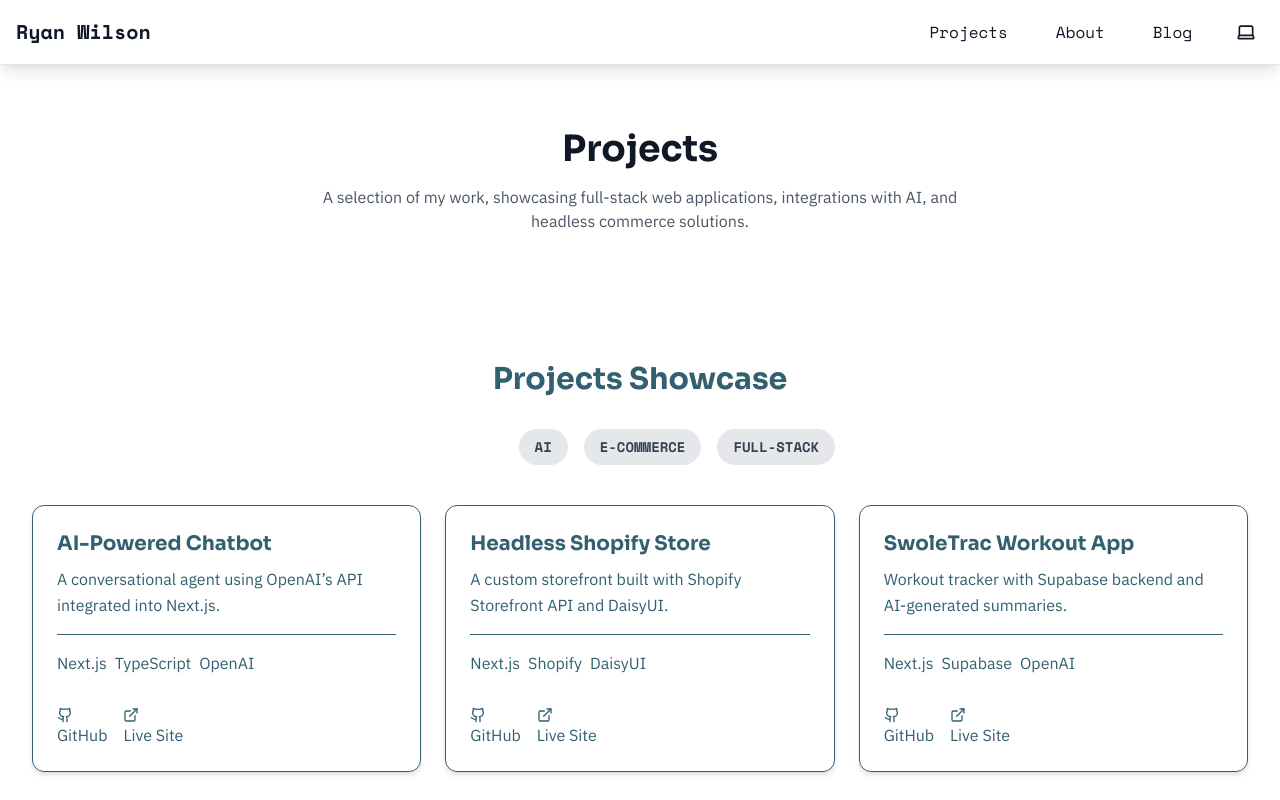
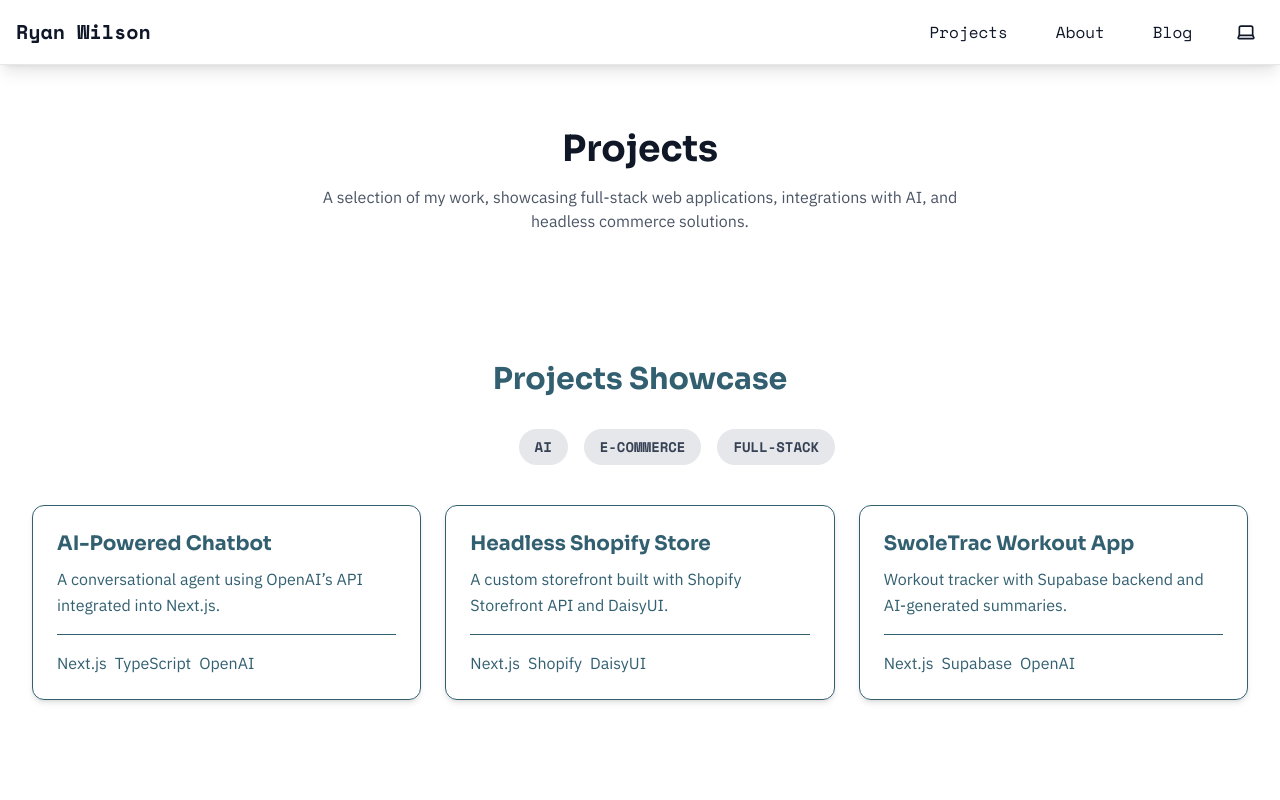
Before and after one commit to RW2023/ryan-2025, a Next.js app: page /projects in a window 1280 px wide. Shown: the top 800 px of the page. Built offline with nearby package versions, Linux system fonts and the light colour scheme.

Commit message:
fix(projects): remove unused githubUrl and liveUrl props from ProjectCard to resolve build error
- Eliminated TypeScript + ESLint warnings due to unused props
- Retained dynamic route linking via slug
- GitHub and Live links now handled on the detail page only

```diff
--- a/src/app/components/ProjectCard.tsx
+++ b/src/app/components/ProjectCard.tsx
@@ -1,83 +1,53 @@
 "use client";
 
 import { motion } from "framer-motion";
-import { Github, ExternalLink } from "lucide-react";
 import Link from "next/link";
 
 export interface ProjectCardProps {
     title: string;
-    slug: string;
     description: string;
     tools?: string[];
-    githubUrl: string;
-    liveUrl?: string;
+    slug: string;
 }
+
+const badgeColors: Record<string, string> = {
+    "Next.js": "badge-primary",
+    TypeScript: "badge-info",
+    OpenAI: "badge-accent",
+    Supabase: "badge-success",
+    Shopify: "badge-warning",
+    DaisyUI: "badge-secondary",
+};
+
+const getBadgeColor = (tool: string) => badgeColors[tool] || "badge-neutral";
 
 export default function ProjectCard({
     title,
-    slug,
     description,
     tools,
-    githubUrl,
-    liveUrl,
+    slug,
 }: ProjectCardProps) {
-    if (!tools) {
-        console.warn(`⚠️ ProjectCard: 'tools' prop is missing for "${title}"`);
-    }
-
     return (
-        <Link href={`/projects/${slug}`} className="group block">
+        <Link href={`/projects/${slug}`} className="group">
             <motion.div
                 className="border border-primary/30 dark:border-primary/40 bg-base-100 dark:bg-base-200 rounded-xl shadow-md transition-all duration-300 p-6 flex flex-col group-hover:shadow-lg"
                 whileHover={{ y: -5, scale: 1.01 }}
                 transition={{ type: "spring", stiffness: 300 }}
             >
-                {/* Title */}
-                <h3 className="text-xl font-bold text-primary mb-2 group-hover:underline">
-                    {title}
-                </h3>
+                <h3 className="text-xl font-bold text-primary mb-2">{title}</h3>
 
-                {/* Description */}
                 <p className="text-base text-base-content/80 leading-relaxed mb-4">
                     {description}
                 </p>
 
-                {/* Divider */}
                 <hr className="border-t border-base-300 dark:border-base-700 mb-4" />
 
-                {/* Tools */}
-                <div className="flex flex-wrap gap-2 mb-6">
+                <div className="flex flex-wrap gap-2">
                     {(tools ?? []).map((tool) => (
-                        <span key={tool} className="badge badge-secondary badge-sm">
+                        <span key={tool} className={`badge badge-sm ${getBadgeColor(tool)}`}>
                             {tool}
                         </span>
                     ))}
-                </div>
-
-                {/* Action Buttons */}
-                <div className="mt-auto flex gap-4 pt-2">
-                    <Link
-                        href={githubUrl}
-                        target="_blank"
-                        rel="noopener noreferrer"
-                        className="btn btn-sm btn-outline border-primary text-primary hover:bg-primary hover:text-base-100"
-                        onClick={(e) => e.stopPropagation()} // prevent card link
-                    >
-                        <Github className="w-4 h-4 mr-1" />
-                        GitHub
-                    </Link>
-                    {liveUrl && (
-                        <Link
-                            href={liveUrl}
-                            target="_blank"
-                            rel="noopener noreferrer"
-                            className="btn btn-sm btn-outline border-primary text-primary hover:bg-primary hover:text-base-100"
-                            onClick={(e) => e.stopPropagation()}
-                        >
-                            <ExternalLink className="w-4 h-4 mr-1" />
-                            Live Site
-                        </Link>
-                    )}
                 </div>
             </motion.div>
         </Link>
```
